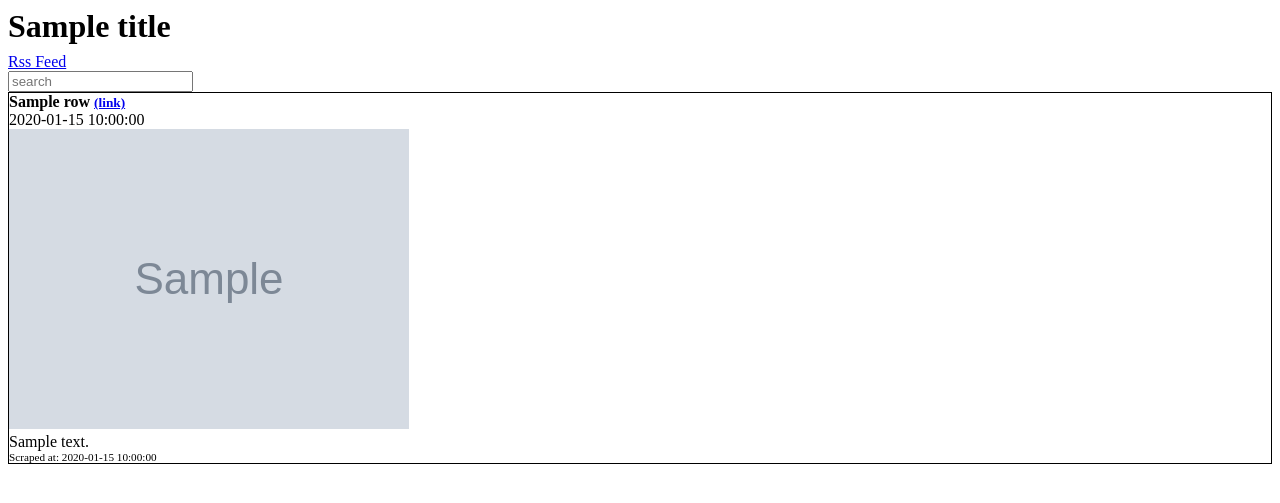
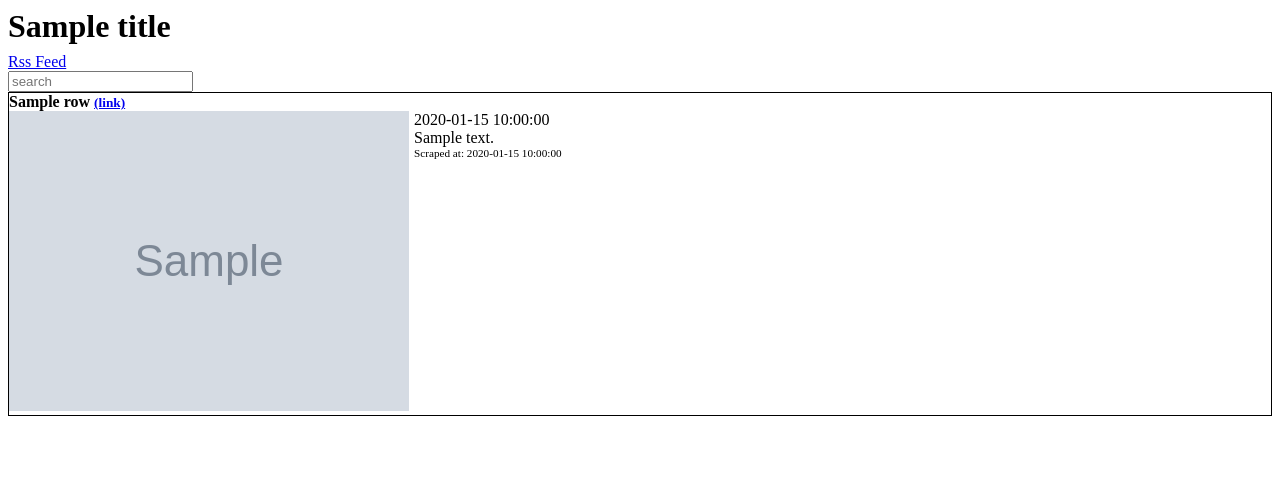
Before and after one commit to crccheck/atx-bandc, a Python web app: template bandc/templates/feed.html in a window 1280 px wide. Shown: the top 503 px of the page. Run offline with Jinja, Linux system fonts and the light colour scheme; the template is opened without the code that fills it: most values are stand-ins (such as "Sample title", 1, 10 or a date in 2020); grey boxes marked "Sample" are stand-in pictures.

Commit message:
style the image in html view

```diff
--- a/bandc/templates/feed.html
+++ b/bandc/templates/feed.html
@@ -11,11 +11,17 @@
     .entry {
       border: 1px solid black;
       margin-bottom: 1em;
+      overflow: hidden;
     }
 
     h2 {
       font-size: 1em;
       margin: 0;
+    }
+
+    .thumbnail-container {
+      float: left;
+      margin-right: 5px;
     }
 
     p {
@@ -46,7 +52,7 @@
       </h2>
       <time>{{ row['date'] }}</time>
       {% if row['thumbnail'] %}
-        <div>
+        <div class="thumbnail-container">
           <a href="{{ row['url'] }}">
             <img src="{{ row['thumbnail'] }}" alt="">
           </a>
```
